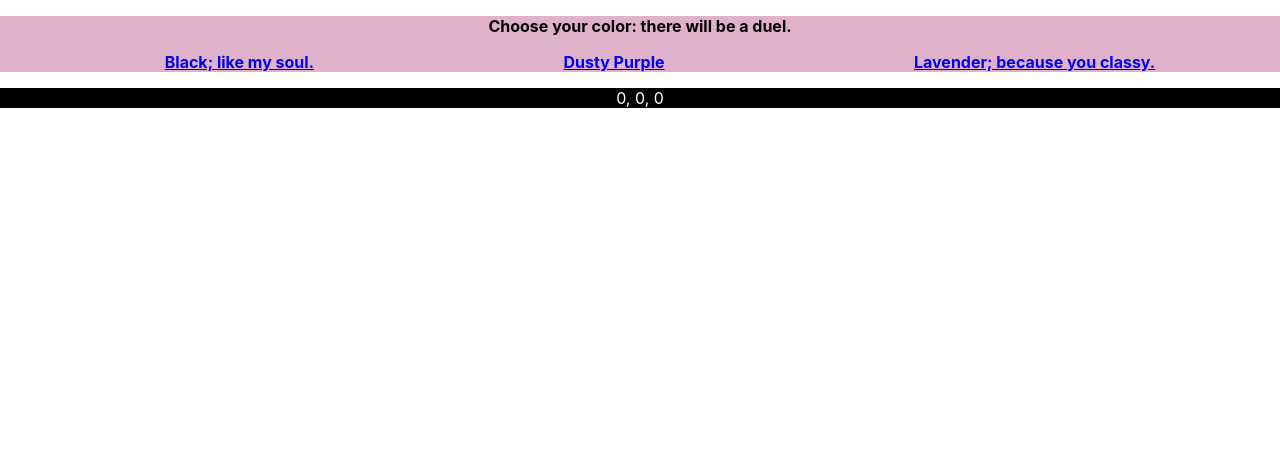
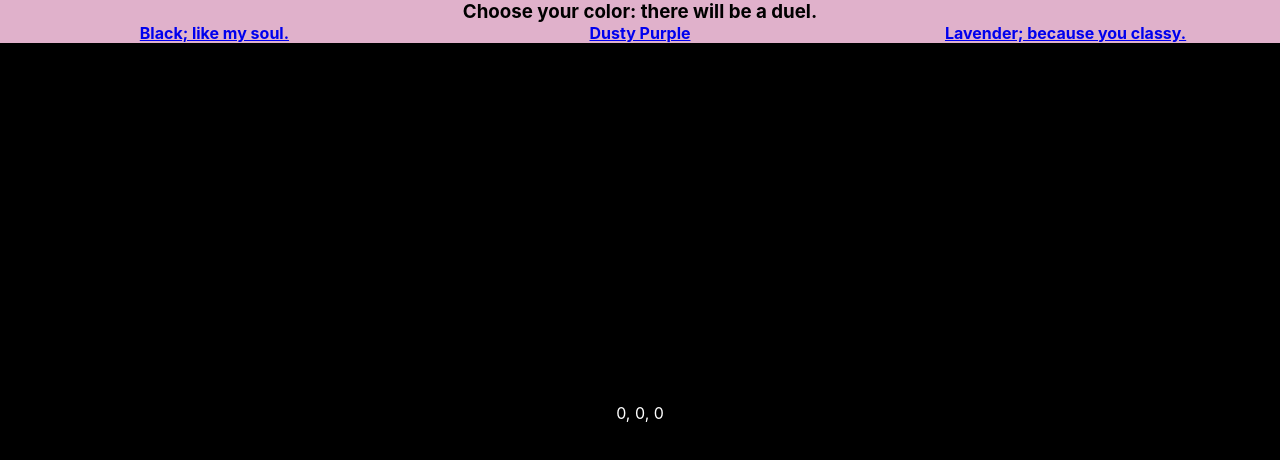
Before and after one commit to jessicalmosby/react-color-router, a React (Create React App) app: page /rgb/0/0/0 in a window 1280 px wide. Shown: the top 460 px of the page. Built offline with nearby package versions, Linux system fonts and the light colour scheme.

Commit message:
got most of css done

```diff
--- a/src/App.css
+++ b/src/App.css
@@ -36,3 +36,17 @@
     transform: rotate(360deg);
   }
 } */
+
+body,
+html,
+.App {
+  height: 100%;
+  margin: 0;
+}
+#root {
+  position: absolute;
+  top: 0;
+  left: 0;
+  height: 100%;
+  width: 100%;
+}
--- /dev/null
+++ b/src/Components/Colors/Colors.css
@@ -0,0 +1,6 @@
+p {
+  text-align: center;
+  padding-top: 45vh;
+  height: 100%;
+  margin: 0;
+}
--- a/src/Components/Colors/Colors.js
+++ b/src/Components/Colors/Colors.js
@@ -1,12 +1,13 @@
 import React from 'react';
 import { useParams } from 'react-router-dom';
+import './Colors.css';
 
 export default function Colors() {
-  const { black, dustyPurple, lavender } = useParams();
+  const { red, green, blue } = useParams();
 
   return (
-    <p style={{ backgroundColor: `rgb(${black}, ${dustyPurple}, ${lavender})` }}>
-      {black}, {dustyPurple}, {lavender}
+    <p style={{ backgroundColor: `rgb(${red}, ${green}, ${blue})` }}>
+      {red}, {green}, {blue}
     </p>
   );
 }
--- a/src/Components/Header/Header.css
+++ b/src/Components/Header/Header.css
@@ -1,7 +1,12 @@
-ul {
+.nav {
   display: flex;
   flex-direction: row;
-  justify-content: space-around;
+  justify-content: space-evenly;
+  margin: 0;
+}
+
+.nav a {
+  width: 33%;
 }
 
 header {
@@ -10,3 +15,7 @@ header {
   text-align: center;
   font-weight: bold;
 }
+
+h3 {
+  margin: 0;
+}
--- a/src/Components/Header/Header.js
+++ b/src/Components/Header/Header.js
@@ -5,8 +5,8 @@ import './Header.css';
 export default function Header() {
   return (
     <header>
-      <p>Choose your color: there will be a duel.</p>
-      <ul>
+      <h3>Choose your color: there will be a duel.</h3>
+      <div className="nav">
         <NavLink exact={true} className="colors" to="/rgb/0/0/0">
           Black; like my soul.
         </NavLink>
@@ -16,7 +16,7 @@ export default function Header() {
         <NavLink exact={true} className="colors" to="/rgb/190/149/196">
           Lavender; because you classy.
         </NavLink>
-      </ul>
+      </div>
     </header>
   );
 }
--- a/src/Components/Main/Main.css
+++ b/src/Components/Main/Main.css
@@ -1,9 +1,4 @@
 main {
-  text-align: center;
   color: white;
+  height: 100%;
 }
-
-.picked {
-  height: 100%;
-  width: 100%;
-}
--- a/src/Components/Main/Main.js
+++ b/src/Components/Main/Main.js
@@ -6,11 +6,9 @@ import { Route, Switch } from 'react-router-dom';
 export default function Main() {
   return (
     <main>
-      <div className="picked">
-        <Switch>
-          <Route exact path="/rgb/:black/:dustyPurple/:lavender" component={Colors} />
-        </Switch>
-      </div>
+      <Switch>
+        <Route exact path="/rgb/:red/:green/:blue" component={Colors} />
+      </Switch>
     </main>
   );
 }
```
